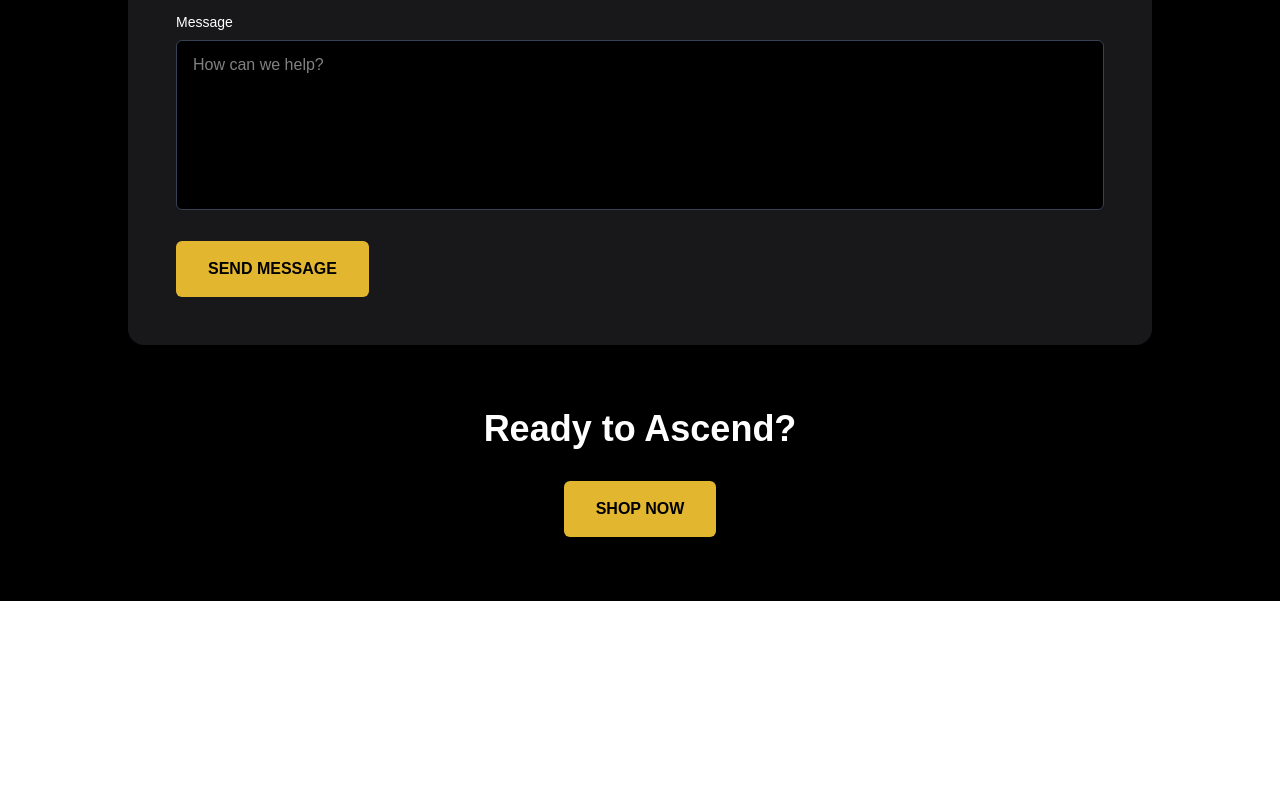
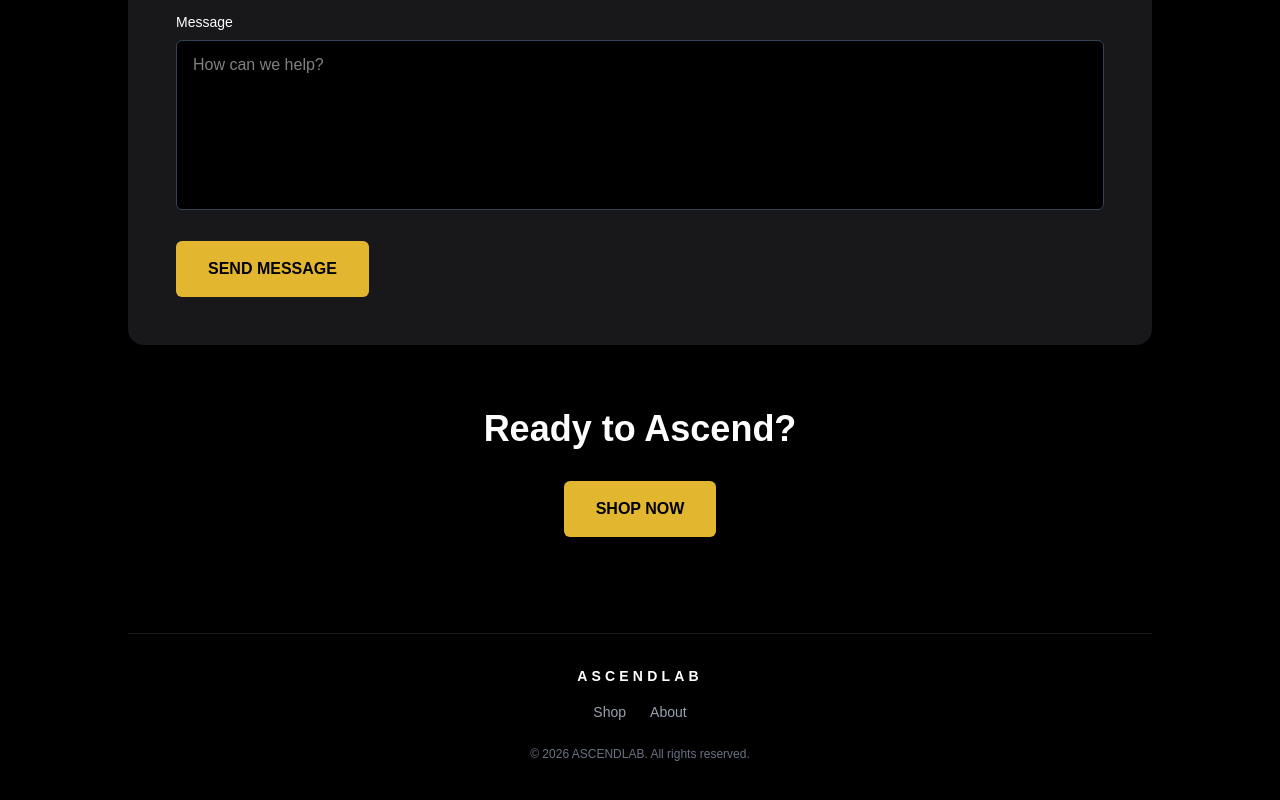
Before and after one commit to eric20-web/ascendlab, a Next.js app: page /contact in a window 1280 px wide. Shown: the part 1022-1822 px from the top of the page. Before the commit the page ends 1623 px from the top, so only its background shows below. Built offline with nearby package versions, Linux system fonts and the light colour scheme.

Commit message:
Add Contact page footer

```diff
--- a/app/contact/page.tsx
+++ b/app/contact/page.tsx
@@ -231,6 +231,33 @@ export default function ContactPage() {
           </Link>
         </section>
 
+        {/* Footer */}
+        <footer className="mt-20 border-t border-white/10 pt-8 text-center sm:mt-24">
+          <p className="text-sm font-semibold tracking-[0.3em]">
+            ASCENDLAB
+          </p>
+
+          <div className="mt-4 flex justify-center gap-6 text-sm text-gray-400">
+            <Link
+              href="/shop"
+              className="transition hover:text-white"
+            >
+              Shop
+            </Link>
+
+            <Link
+              href="/about"
+              className="transition hover:text-white"
+            >
+              About
+            </Link>
+          </div>
+
+          <p className="mt-6 text-xs text-gray-500">
+            © 2026 ASCENDLAB. All rights reserved.
+          </p>
+        </footer>
+
       </div>
     </main>
   );
```
